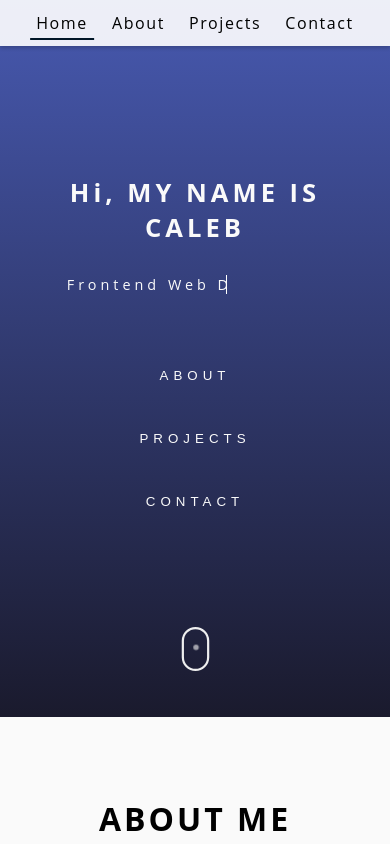
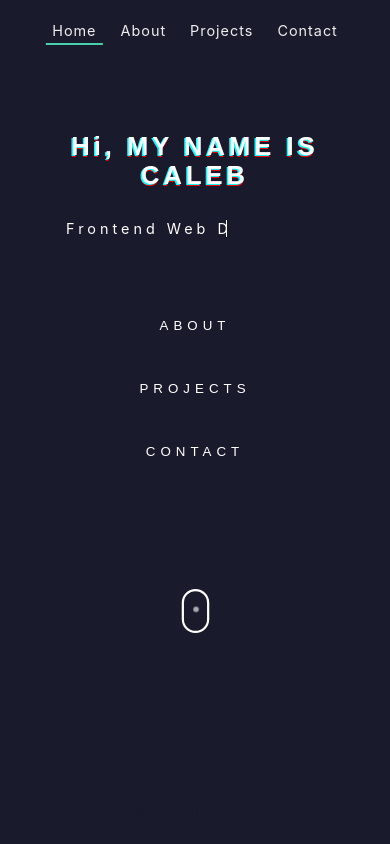
Before and after one commit to Swhag/old-portfolio, a React (Create React App) app: page / in a window 390 px wide. Shown: the top 844 px of the page. Built offline with nearby package versions, Linux system fonts and the light colour scheme; the HTML template or start-up script is replaced by a standard one.

Commit message:
styling updated

```diff
--- a/src/styles/App.css
+++ b/src/styles/App.css
@@ -2,7 +2,7 @@
   --primary-color: #1a1a2d;
   --button-color: #0e1a58;
   --light-gray-color: #bdbdbd;
-  --text-color: #fafafa;
+  --white-icon-color: #fafafa;
 
   --gradient: linear-gradient(to bottom, #1a1a2d, #4759b0);
   --gradient1: linear-gradient(135deg, #d0b2e4 0%, #4751da 100%);
@@ -21,9 +21,12 @@ html {
 body {
   margin: 0;
   padding: 0;
-  font-family: 'Open Sans', sans-serif;
+  font-family: 'Inter', 'Open Sans', sans-serif;
+
   width: 100%;
   height: 100%;
+  /* background-image: linear-gradient(to bottom, #4759b0, #1a1a2d); */
+  background-color: #1a1a2d;
 }
 
 a:link {
@@ -69,11 +72,14 @@ li {
 }
 
 /* ---------------------------------------- */
+/* .App {
+  position: relative;
+  z-index: 0;
+}
 
 #tsparticles {
-  position: fixed;
+  position: absolute;
   top: 0;
   left: 0;
-  width: 100%;
-  height: 100%;
-}
+  z-index: -1;
+} */
--- a/src/styles/about.css
+++ b/src/styles/about.css
@@ -1,7 +1,17 @@
 .about-section {
   width: 100%;
+  padding: 6rem 1rem;
+  position: relative;
+}
+
+.about-background-container {
+  content: '';
+  position: absolute;
+  top: 0;
+  left: 0;
+  width: 100%;
+  height: 100%;
   background-color: #fafafa;
-  padding: 6rem 1rem;
 }
 
 /* ------------------------------------- */
@@ -9,6 +19,8 @@
 .about-header h1 {
   display: block;
   font-size: 2rem;
+  color: var(--primary-color);
+
   text-transform: uppercase;
   letter-spacing: 3px;
   text-align: center;
--- a/src/styles/footer.css
+++ b/src/styles/footer.css
@@ -1,5 +1,5 @@
 .footer-container {
-  background-color: #1a1a2d;
+  /* background-color: #1a1a2d; */
 
   color: #fff;
   padding: 2rem;
@@ -17,20 +17,21 @@
 .mobile-icons {
   display: flex;
   gap: 60px;
+  z-index: 10;
 }
 
 .linkedin-icon,
 .github-icon,
 .resume-icon,
-.mobile-icons .email-icon {
-  color: var(--text-color);
+.email-icon {
+  color: #fff;
   transition: transform 0.2s ease;
 }
 
 .linkedin-icon:hover,
 .github-icon:hover,
 .resume-icon:hover,
-.mobile-icons .email-icon:hover {
+.email-icon:hover {
   transform: scale(1.2);
 }
 
--- a/src/styles/hero.css
+++ b/src/styles/hero.css
@@ -1,5 +1,4 @@
 .hero {
-  background-image: linear-gradient(to bottom, #4759b0, #1a1a2d);
   width: 100%;
   height: 70rem;
   max-height: 80svh;
@@ -9,11 +8,10 @@
   justify-content: center;
   align-items: center;
   gap: 60px;
-  position: relative;
 }
 
 .hero-inner {
-  color: var(--text-color);
+  color: #fff;
   width: 700px;
   height: 300px;
   padding: 48px 32px;
@@ -41,6 +39,33 @@
   text-align: center;
   transition: opacity 0.4s ease-in-out;
 }
+
+/* ----------------------------------- */
+
+.line-one {
+  color: #fff;
+  font-family: sans-serif;
+  font-size: 4em;
+  animation: tiktok 1s linear infinite;
+}
+
+@keyframes tiktok {
+  0%,
+  100% {
+    text-shadow: -1.5px -1.5px 0 #0ff, 1.5px 1.5px 0 #f00;
+  }
+  25% {
+    text-shadow: 1.5px 1.5px 0 #0ff, -1.5px -1.5px 0 #f00;
+  }
+  50% {
+    text-shadow: 1.5px -1.5px 0 #0ff, 1.5px -1.5px 0 #f00;
+  }
+  75% {
+    text-shadow: -1.5px 1.5px 0 #0ff, -1.5px 1.5px 0 #f00;
+  }
+}
+
+/* ----------------------------------- */
 
 .line-two {
   font-size: 1.4rem;
@@ -116,11 +141,11 @@
   width: 800px;
 
   transition: opacity 0.4s ease-in-out, transform 0.4s ease-in-out;
+  z-index: 10;
 }
 
 .button-wrapper div {
   width: 33.33%;
-  color: var(--text-color);
 }
 
 .button-wrapper button {
@@ -130,7 +155,7 @@
   height: 100%;
   padding: 24px 40px;
 
-  color: var(--text-color);
+  color: #fff;
   letter-spacing: 5px;
 
   transition-duration: 200ms;
@@ -138,12 +163,24 @@
 }
 
 .button-wrapper div:not(:last-child) {
-  border-right: 1px solid var(--text-color);
+  border-right: 1px solid #fff;
 }
 
 .button-wrapper button:hover {
-  background-color: rgba(255, 255, 255, 0.2);
+  animation: pulse 1s ease-in-out infinite;
   cursor: pointer;
+}
+
+@keyframes pulse {
+  0% {
+    background-color: rgba(255, 255, 255, 0.1);
+  }
+  50% {
+    background-color: rgba(255, 255, 255, 0.3);
+  }
+  100% {
+    background-color: rgba(255, 255, 255, 0.1);
+  }
 }
 
 @media (max-width: 768px) {
@@ -164,19 +201,23 @@
 }
 
 /* -------------------------------- */
+/* button animation and styling */
+/* -------------------------------- */
+
+/* -------------------------------- */
 /* mouse scroll styling */
 /* -------------------------------- */
 
 .mouse-scroll-container {
-  position: absolute;
-  bottom: 3rem;
+  position: relative;
   transition: all 0.6s ease-in-out 0s;
+  top: 3rem;
 }
 
 .mouse {
   width: 25px;
   height: 40px;
-  border: 2px solid #eee;
+  border: 2px solid #fff;
   border-radius: 60px;
   position: relative;
   overflow: hidden;
@@ -191,7 +232,7 @@
   top: 7px;
   left: 50%;
   transform: translateX(-50%);
-  background-color: #eee;
+  background-color: #fff;
   border-radius: 50%;
   opacity: 1;
   animation: wheel 1.3s infinite;
--- a/src/styles/navbar.css
+++ b/src/styles/navbar.css
@@ -1,8 +1,13 @@
+:root {
+  --highlight-color: #4cceac;
+}
+
 .navbar {
-  background-color: rgba(255, 255, 255, 0.9);
-  box-shadow: 0 2px 4px 0 rgba(0, 0, 0, 0.2);
+  background-color: rgba(26, 26, 45, 1);
 
   color: #000;
+  color: #eee;
+
   width: 100%;
   font-size: 1rem;
 
@@ -26,8 +31,20 @@
 
 .navbar li {
   position: relative;
-  letter-spacing: 0.1rem;
-  padding-bottom: 6px;
+  padding-bottom: 8px;
+  letter-spacing: 1px;
+
+  display: flex;
+  align-items: center;
+  gap: 4px;
+  transition: color 0.1s ease-in-out;
+}
+
+@media (min-width: 768px) {
+  .navbar li:hover {
+    cursor: pointer;
+    color: #4cceac;
+  }
 }
 
 .navbar li::after {
@@ -39,12 +56,12 @@
   left: 50%;
   transform: translateX(-50%);
   transition: width 0.2s ease-in-out;
-  background-color: #011627;
+  background-color: var(--highlight-color);
 }
 
-.navbar li:hover::after {
+/* .navbar li:hover::after {
   width: 100%;
-}
+} */
 
 .navbar li.active::before {
   content: '';
@@ -55,11 +72,13 @@
   left: 50%;
   transform: translateX(-50%);
   transition: width 0.2s ease-in-out;
-  background-color: #011627;
+  background-color: var(--highlight-color);
 }
 
-.navbar li.active:hover::before {
-  width: 100%;
+@media (min-width: 768px) {
+  .navbar li.active:hover::before {
+    width: 100%;
+  }
 }
 
 .navbar li.active::after {
@@ -70,26 +89,26 @@
   bottom: 0;
   left: 50%;
   transform: translateX(-50%);
-  background-color: #011627;
+  background-color: #4cceac;
 }
 
-.navbar li:hover {
-  cursor: pointer;
-  color: #011627;
+.nav-item {
+  margin-top: 4px;
 }
 
 /* ------------------------ */
 
 @media (max-width: 768px) {
   .navbar {
-    padding: 4px;
+    padding: 10px;
     justify-content: center;
-    font-size: 1rem;
+    font-size: 0.9rem;
   }
 
   .navbar ul {
     display: flex;
     gap: 12px;
+    padding: 6px;
   }
 
   .navbar li {
--- a/src/styles/projects.css
+++ b/src/styles/projects.css
@@ -1,9 +1,18 @@
 .projects-section {
   width: 100%;
   padding: 6rem 1rem 1rem 1rem;
-  background-image: linear-gradient(to bottom, #1a1a2d, #4759b0);
 
-  color: var(--text-color);
+  position: relative;
+}
+
+.projects-background-container {
+  content: '';
+  position: absolute;
+  top: 0;
+  left: 0;
+  width: 100%;
+  height: 100%;
+  background-color: #fafafa;
 }
 
 /* ------------------------------------- */
@@ -11,6 +20,8 @@
 .projects-header h1 {
   display: block;
   font-size: 2rem;
+  color: var(--primary-color);
+
   text-transform: uppercase;
   letter-spacing: 3px;
   text-align: center;
@@ -24,7 +35,8 @@
   top: calc(100% + 1.5rem);
   height: 5px;
   width: 3rem;
-  background: var(--text-color);
+  background: var(--primary-color);
+
   left: 50%;
   transform: translateX(-50%);
   border-radius: 5px;
@@ -42,8 +54,9 @@
 
 .project,
 .project-reverse {
+  color: var(--primary-color);
+  margin-bottom: 5rem;
   display: flex;
-  margin-bottom: 5rem;
 
   transform: translateX(-20%);
   opacity: 0;
@@ -65,8 +78,6 @@
 }
 
 .project-content {
-  background-color: rgba(0, 0, 0, 0.15);
-
   padding: 2rem 3.5rem;
   display: flex;
   flex-direction: column;
@@ -81,7 +92,6 @@
 
 .project-content p {
   font-size: 1.2rem;
-  color: #cccccc;
   max-width: 30rem;
   line-height: 1.7;
   margin-bottom: 3rem;
@@ -150,7 +160,7 @@
 
   border: 1px solid rgba(255, 255, 255, 0.9);
   background-color: transparent;
-  color: var(--text-color);
+  color: var(--primary-color);
 
   letter-spacing: 2px;
   transition: background-color 0.2s ease-in-out;
--- a/src/styles/sideLinks.css
+++ b/src/styles/sideLinks.css
@@ -67,7 +67,6 @@
 
 .side-links a {
   text-decoration: none;
-  color: #fff;
   display: flex;
   align-items: center;
   gap: 10px;
```
